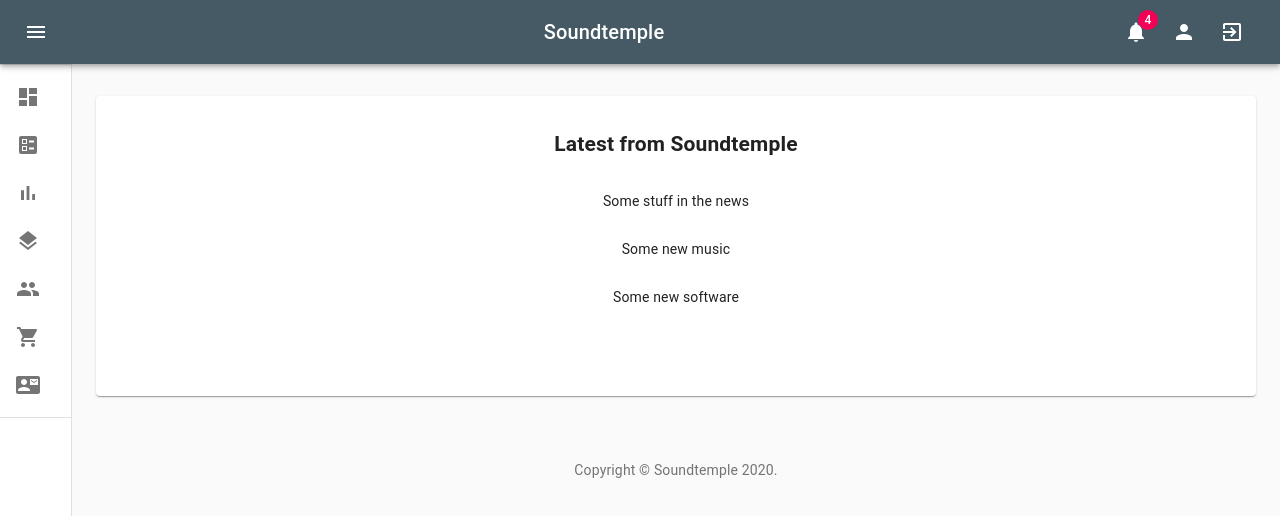
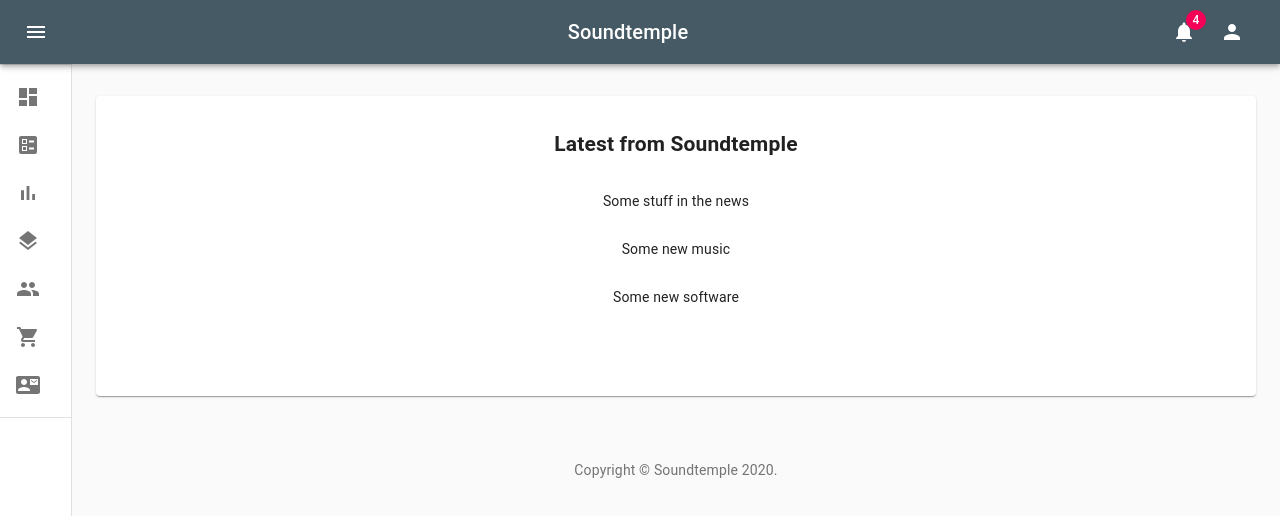
Before and after one commit to soundtemple/django_react_boilerplate, a React (Create React App) app in the folder frontend/: page / in a window 1280 px wide. Shown: the top 516 px of the page. Built offline with nearby package versions, Linux system fonts and the light colour scheme.

Commit message:
remove logout icon

```diff
--- a/frontend/src/app/components/dashboard.js
+++ b/frontend/src/app/components/dashboard.js
@@ -177,14 +177,6 @@
               <PersonIcon />
             </Badge>
           </IconButton>
-          <IconButton
-            color="inherit"
-            onClick={() => handleMenuChange("logout")}
-          >
-            <Badge color="secondary">
-              <ExitToAppIcon />
-            </Badge>
-          </IconButton>
         </Toolbar>
       </AppBar>
       <Drawer
```
